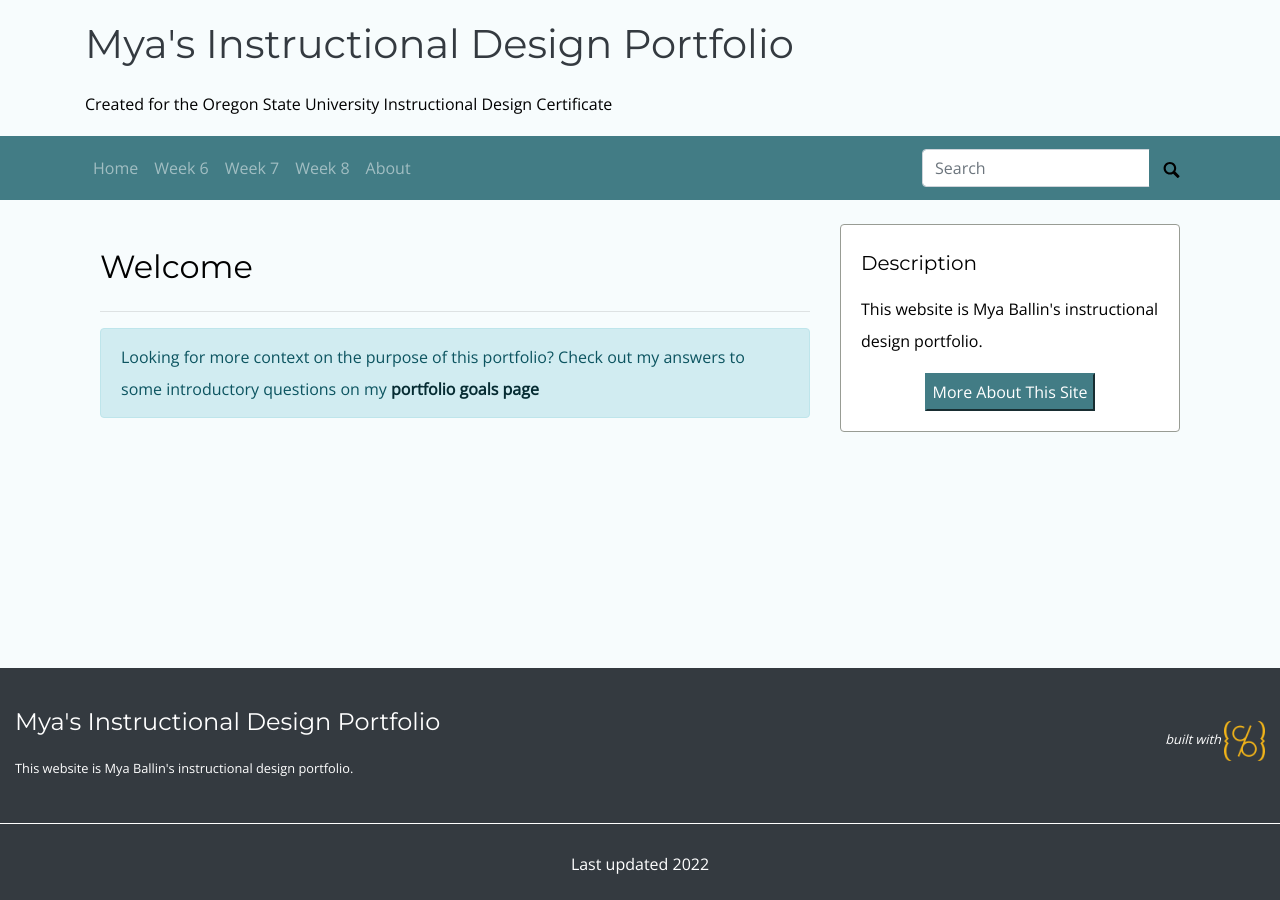
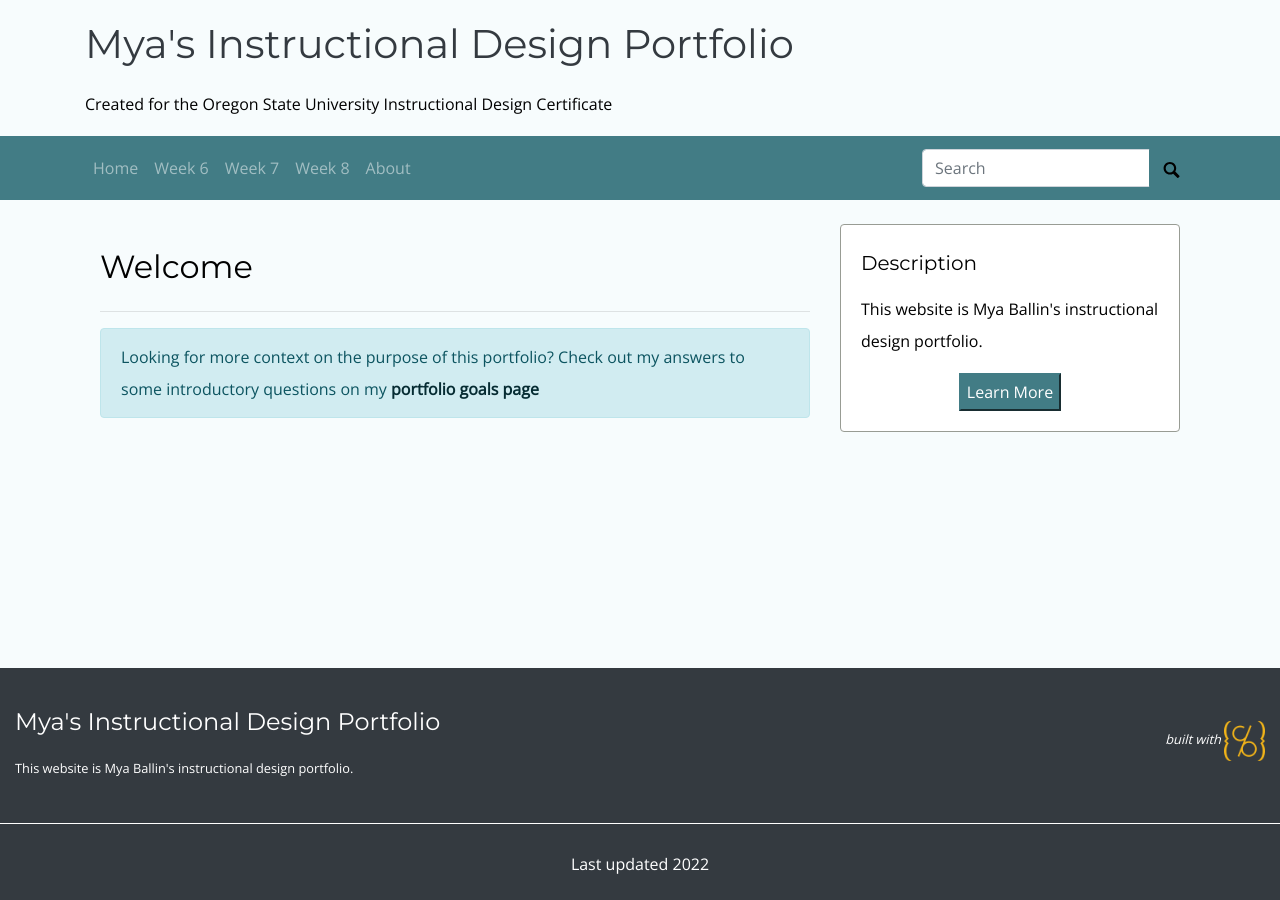
Before and after one commit to mxballin/instructional-design, a Jekyll site: the page built from index.md, in a window 1280 px wide. Built offline with Jekyll 4.4.1, drawn with Linux system fonts in a browser that asks for light colours; some web fonts are replaced.

Commit message:
Update homepage-modal.html

```diff
--- a/_includes/index/homepage-modal.html
+++ b/_includes/index/homepage-modal.html
@@ -1,26 +1,19 @@
-<button type="button" class="btn-secondary" style="font-color:#FFFFFF; background-color: #427C85;" data-toggle="modal" data-target="#homemodal">
-  More About This Site
+<button type="button" class="btn-secondary" data-toggle="modal" data-target="#homemodal">
+  Learn More
 </button>
 
 <div class="modal fade" id="homemodal" tabindex="-1" role="dialog" aria-labelledby="abouttheexhibit" aria-hidden="true">
   <div class="modal-dialog" role="document">
     <div class="modal-content">
       <div class="modal-header">
-        <h5 class="modal-title" id="abouttheexhibit">More about this Site</h5>
+        <h5 class="modal-title" id="abouttheexhibit">What would you like to learn more about?</h5>
         <button type="button" class="close btn-dark" style="background-color: #427C85" data-dismiss="modal" aria-label="Close">
           <span aria-hidden="true">&times;</span>
         </button>
       </div>
-      <div class="modal-body">
-        <button type="button" style="background-color: #f7fcfd;" href="https://instructional-design.mxballin.com/about.html" role="button">
- Click Here to Learn More about this Project Site
-</button>
+      <div class="modal-body mx-auto">
         {% include feature/button.html text="Learn About Mya" link="https://instructional-design.mxballin.com/about.html" color="secondary" %}
          {% include feature/button.html text="Learn About OSU's ID Certificate" link="https://education.oregonstate.edu/instructional-design-graduate-certificate" color="secondary" %}
-        <button type="button" class="btn btn-outline-secondary" href="https://education.oregonstate.edu/instructional-design-graduate-certificate" role="button">
- Click Here to Learn More about OSU's Instructional Design Certificate
-</button>
-       Blah blah
       </div>
       <div class="modal-footer">
         <button type="button" class="btn-dark" style="background-color: #427C85" data-dismiss="modal">Close</button>
```
